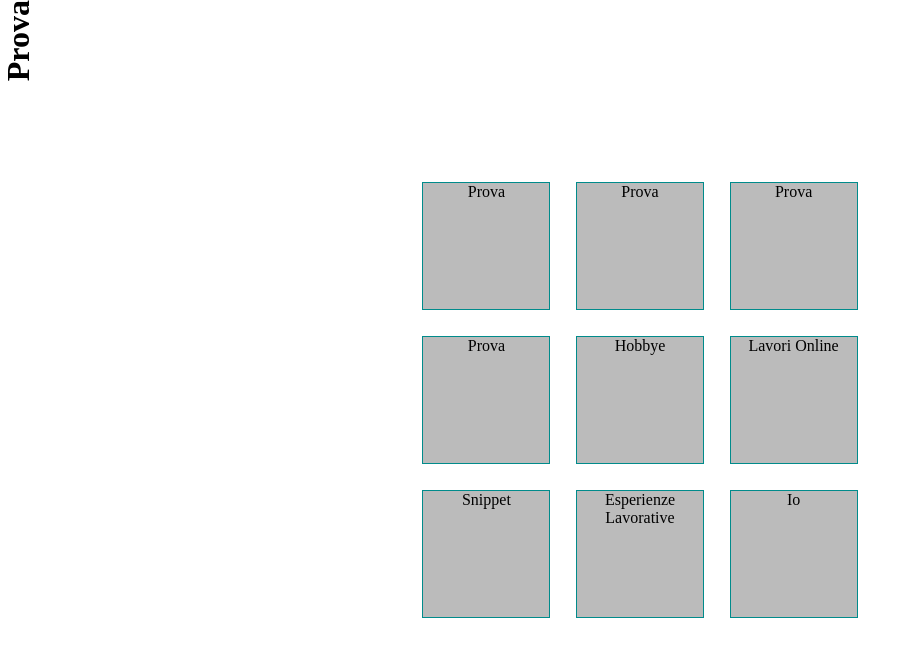
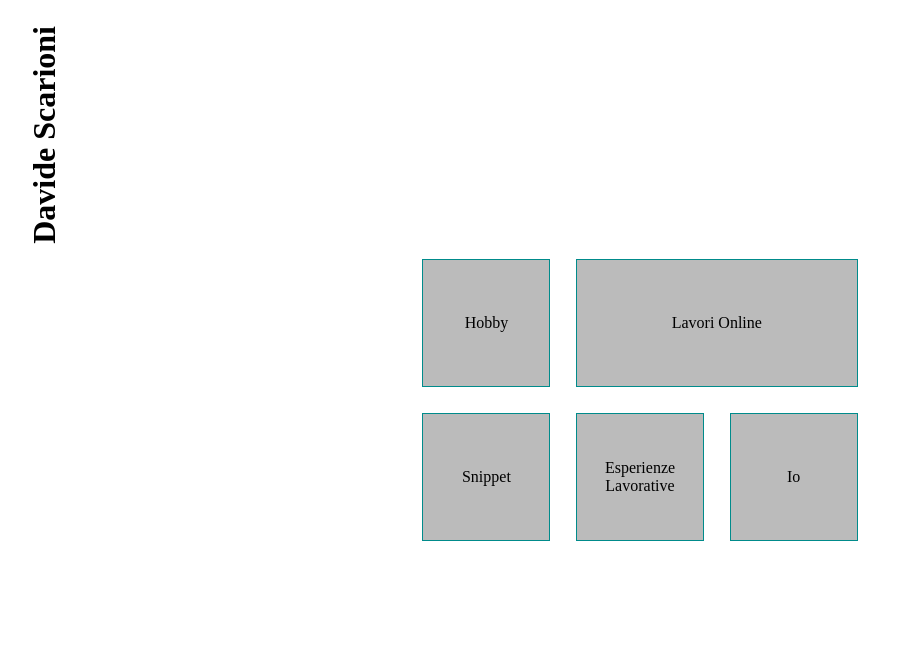
Before and after one commit to Scario/my-personal-website, a plain HTML site: page index.html in a window 1280 px wide. Shown: the whole page, without its empty margins (0-913 px from the left). Drawn offline with Linux system fonts and the light colour scheme.

Commit message:
New grid disposition

```diff
--- a/css/style.css
+++ b/css/style.css
@@ -14,8 +14,8 @@ main {
 
 .vertical {
     position: absolute;
-    top: 0;
-    left: 0;
+    top: 2vw;
+    left: 2vw;
     writing-mode: tb-rl;
     transform: rotate(-180deg);
 }
@@ -23,18 +23,50 @@ main {
 #grid {
     display: grid;
     width: 34vw;
-    height: 34vw;
+    height: 22vw;
     margin: auto;
     grid-template-columns: repeat(3, 1fr);
+    grid-template-areas:
+        "hobby works works"
+        "snippets experience me";
     grid-column-gap: 2vw;
     grid-row-gap: 2vw;
 }
 
 .square {
     background-color: transparent;
-    width: 10vw;
-    height: 10vw;
     border: 1px solid darkcyan;
+}
+
+.square.content {
+    grid-column-start: 1;
+    grid-column-end: 4;
+    width: 100%;
+    display: none;
+}
+
+#hobby {
+    grid-area: hobby;
+}
+
+#works {
+    grid-area: works;
+}
+
+#contents {
+    grid-area: contents;
+}
+
+#snippets {
+    grid-area: snippets;
+}
+
+#experience {
+    grid-area: experience;
+}
+
+#me {
+    grid-area: me;
 }
 
 .square-inner {
@@ -53,6 +85,9 @@ main {
 .square-front,
 .square-back {
     position: absolute;
+    display: flex;
+    justify-content: center;
+    align-items: center;
     width: 100%;
     height: 100%;
     backface-visibility: hidden;
--- a/index.html
+++ b/index.html
@@ -9,59 +9,46 @@
 </head>
 <body>
     <header class="vertical">
-        <h1>Prova</h1>
+        <h1>Davide Scarioni</h1>
     </header>
     <main>
         <section id="grid">
-            <div class="square">
+
+            <div class="square" id="hobby">
                 <div class="square-inner">
-                    <div class="square-front">Prova</div>
+                    <div class="square-front">Hobby</div>
                     <div class="square-back">Il retro</div>
                 </div>
             </div>
-            <div class="square">
-                <div class="square-inner">
-                    <div class="square-front">Prova</div>
-                    <div class="square-back">Il retro</div>
-                </div>
-            </div>
-            <div class="square">
-                <div class="square-inner">
-                    <div class="square-front">Prova</div>
-                    <div class="square-back">Il retro</div>
-                </div>
-            </div>
-            <div class="square">
-                <div class="square-inner">
-                    <div class="square-front">Prova</div>
-                    <div class="square-back">Il retro</div>
-                </div>
-            </div>
-            <div class="square">
-                <div class="square-inner">
-                    <div class="square-front">Hobbye</div>
-                    <div class="square-back">Il retro</div>
-                </div>
-            </div>
-            <div class="square">
+
+            <div class="square" id="works">
                 <div class="square-inner">
                     <div class="square-front">Lavori Online</div>
                     <div class="square-back">Il retro</div>
                 </div>
             </div>
-            <div class="square">
+
+            <div class="square content" id="contents">
+                <div class="square-inner">
+                    <div class="square-front">Lavori Online</div>
+                    <div class="square-back">Il retro</div>
+                </div>
+            </div>
+
+            <div class="square" id="snippets">
                 <div class="square-inner">
                     <div class="square-front">Snippet</div>
                     <div class="square-back">Il retro</div>
                 </div>
             </div>
-            <div class="square">
+
+            <div class="square" id="experience">
                 <div class="square-inner">
                     <div class="square-front">Esperienze Lavorative</div>
                     <div class="square-back">Il retro</div>
                 </div>
             </div>
-            <div class="square">
+            <div class="square" id="me">
                 <div class="square-inner">
                     <div class="square-front">Io</div>
                     <div class="square-back">Il retro</div>
```
